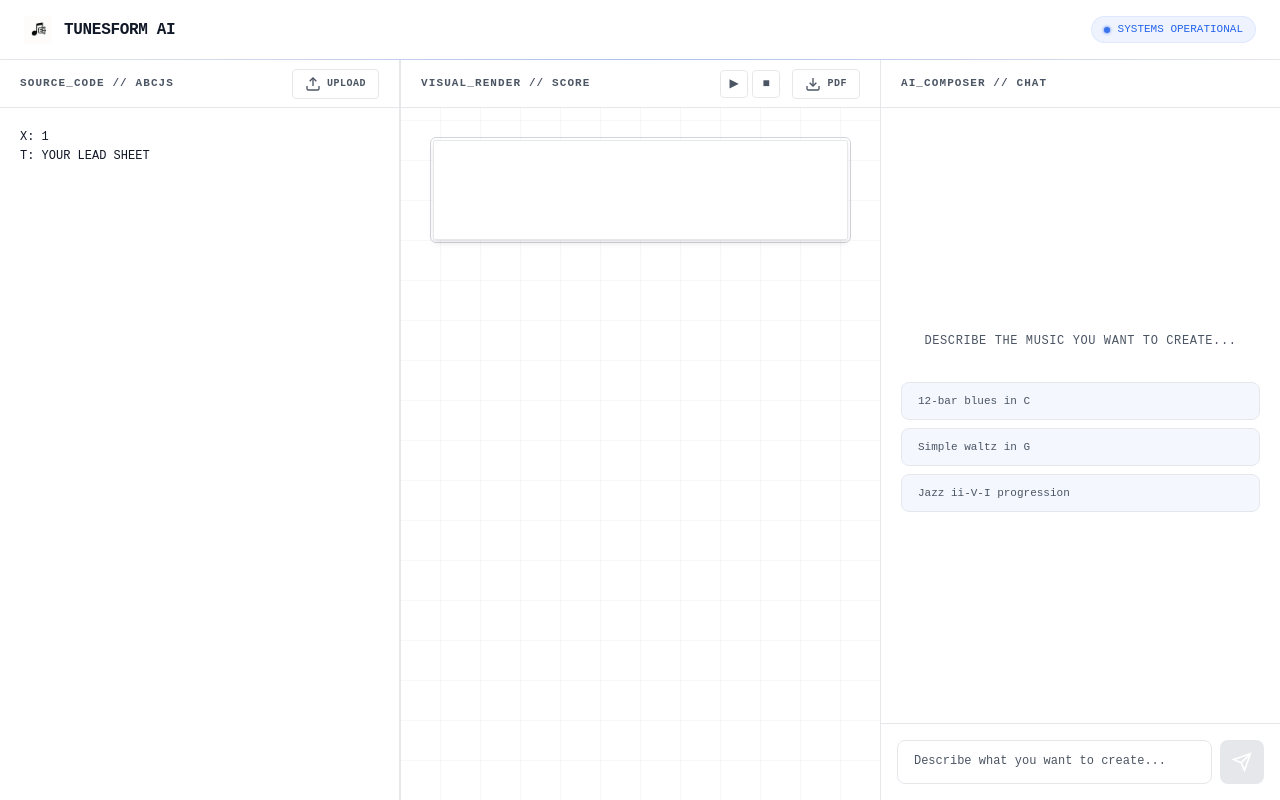
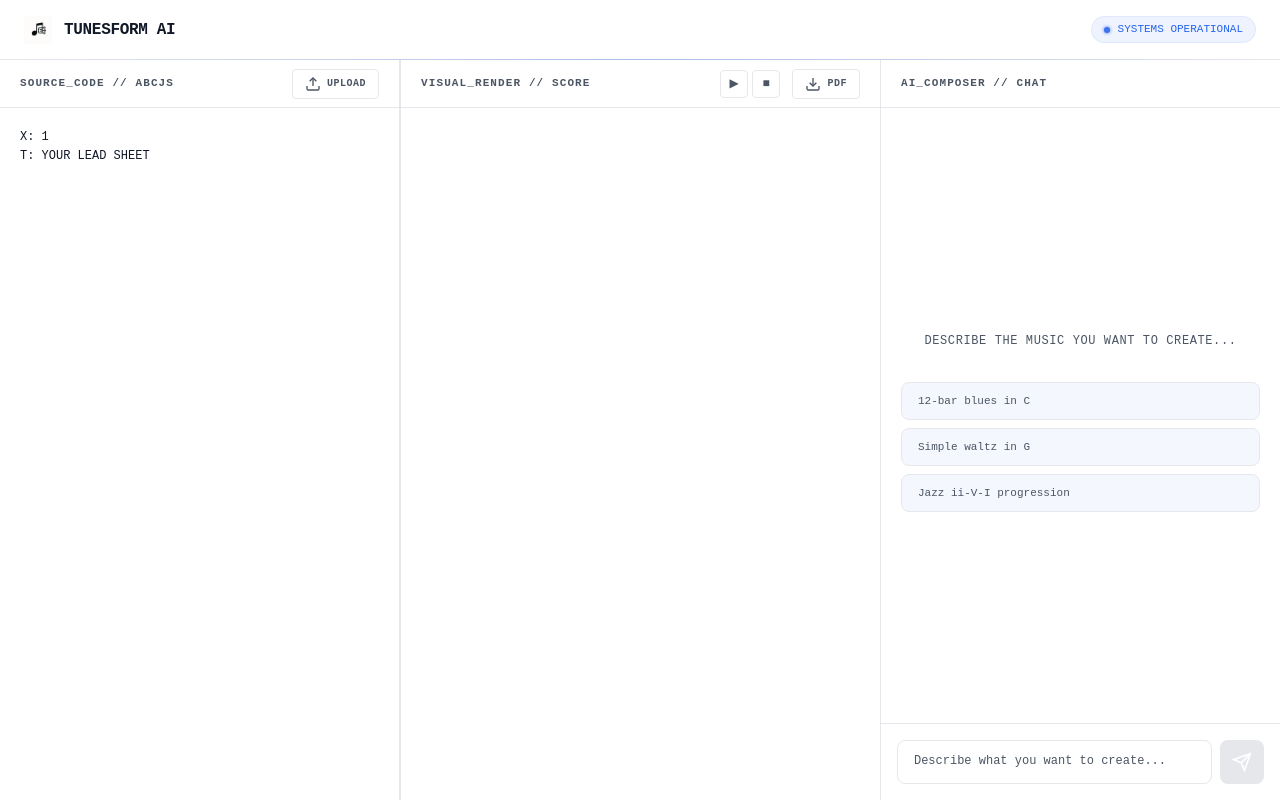
Before and after one commit to zach3141592/Cursor-For-Music-Arranging, a Next.js app: page /arrange in a window 1280 px wide. Built offline with nearby package versions, Linux system fonts and the light colour scheme.

Commit message:
format fix

```diff
--- a/app/globals.css
+++ b/app/globals.css
@@ -851,33 +851,19 @@ html, body {
 .sheet-music-container {
   flex: 1;
   overflow: auto;
-  padding: 32px;
+  padding: 20px;
   display: flex;
   flex-direction: column;
-  align-items: center;
+  background: white;
   z-index: 1;
 }
 
 .score-render {
   width: 100%;
-  max-width: 800px;
+  flex: 1;
   min-height: 100px;
   background: white;
-  padding: 20px;
-  border-radius: 2px;
-  box-shadow: var(--shadow-md);
   position: relative;
-  border: 1px solid var(--border);
-}
-
-/* Corner markers for tech feel */
-.score-render::before {
-  content: '';
-  position: absolute;
-  top: -4px; left: -4px; right: -4px; bottom: -4px;
-  border: 1px solid var(--border-hover);
-  z-index: -1;
-  border-radius: 6px;
 }
 
 .score-render svg {
```
